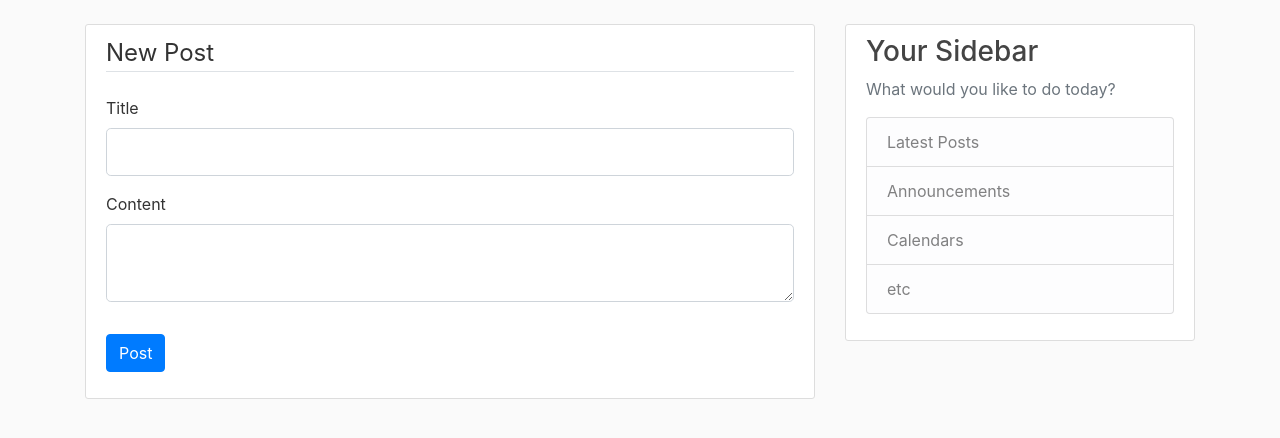
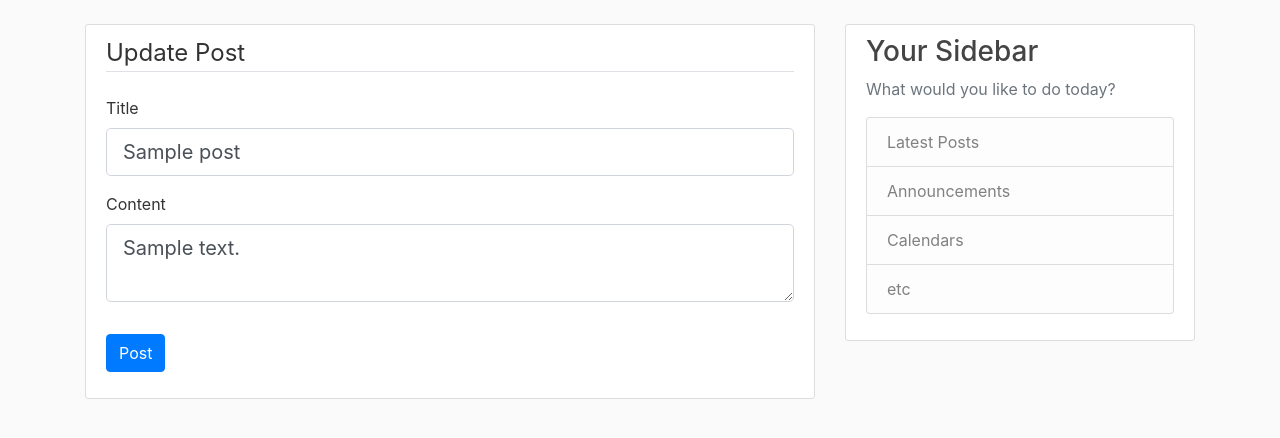
Before and after one commit to webroyit/ff59sg-RunnerBlog, a Flask app: page /post/1/update in a window 1280 px wide. Shown: the part 56-494 px from the top of the page. Run offline with Flask 2, Linux system fonts and the light colour scheme; a user stored in the database is signed in; tables that the repository leaves empty hold one stand-in row (values such as "Sample post"); some libraries are stand-ins or nearby versions.

Commit message:
Populate the post data and save the changes to the database

```diff
--- a/runnerblog/routes.py
+++ b/runnerblog/routes.py
@@ -147,7 +147,7 @@ def new_post():
         flash("Post Created", "success")
         return redirect(url_for("home"))
 
-    return render_template("create_post.html", title = "New Post", form = form)
+    return render_template("create_post.html", title = "New Post", form = form, legend = "New Post")
 
 @app.route("/post/<int:post_id>")
 def post(post_id):
@@ -155,7 +155,7 @@ def post(post_id):
     post = Post.query.get_or_404(post_id)
     return render_template("post.html", title = post.title, post = post)
 
-@app.route("/post/<int:post_id>/update")
+@app.route("/post/<int:post_id>/update", methods=["GET", "POST"])
 @login_required
 def update_post(post_id):
      # return the post or error page
@@ -166,4 +166,20 @@ def update_post(post_id):
         abort(403)
 
     form = PostForm()
-    return render_template("create_post.html", title = "Update Post", form = form)
+
+    # save the updated post to the database
+    if form.validate_on_submit():
+        post.title = form.title.data
+        post.content = form.content.data
+        db.session.commit()
+
+        flash("Post is updated", "success")
+        return redirect(url_for("post", post_id = post.id))
+
+    # populate the post form with data
+    elif request.method == "GET":
+        form = PostForm()
+        form.title.data = post.title
+        form.content.data = post.content
+
+    return render_template("create_post.html", title = "Update Post", form = form, legend = "Update Post")
--- a/runnerblog/templates/create_post.html
+++ b/runnerblog/templates/create_post.html
@@ -5,7 +5,7 @@
             <!-- hidden_tag() protect from  cross site request forgery attacks -->
             {{ form.hidden_tag() }}
             <fieldset class="form-group">
-                <legend class="border-bottom mb-4">New Post</legend>
+                <legend class="border-bottom mb-4">{{ legend }}</legend>
                 <div class="form-group">
                     {{ form.title.label(class="form-control-label") }}
                     {% if form.title.errors %}
```
